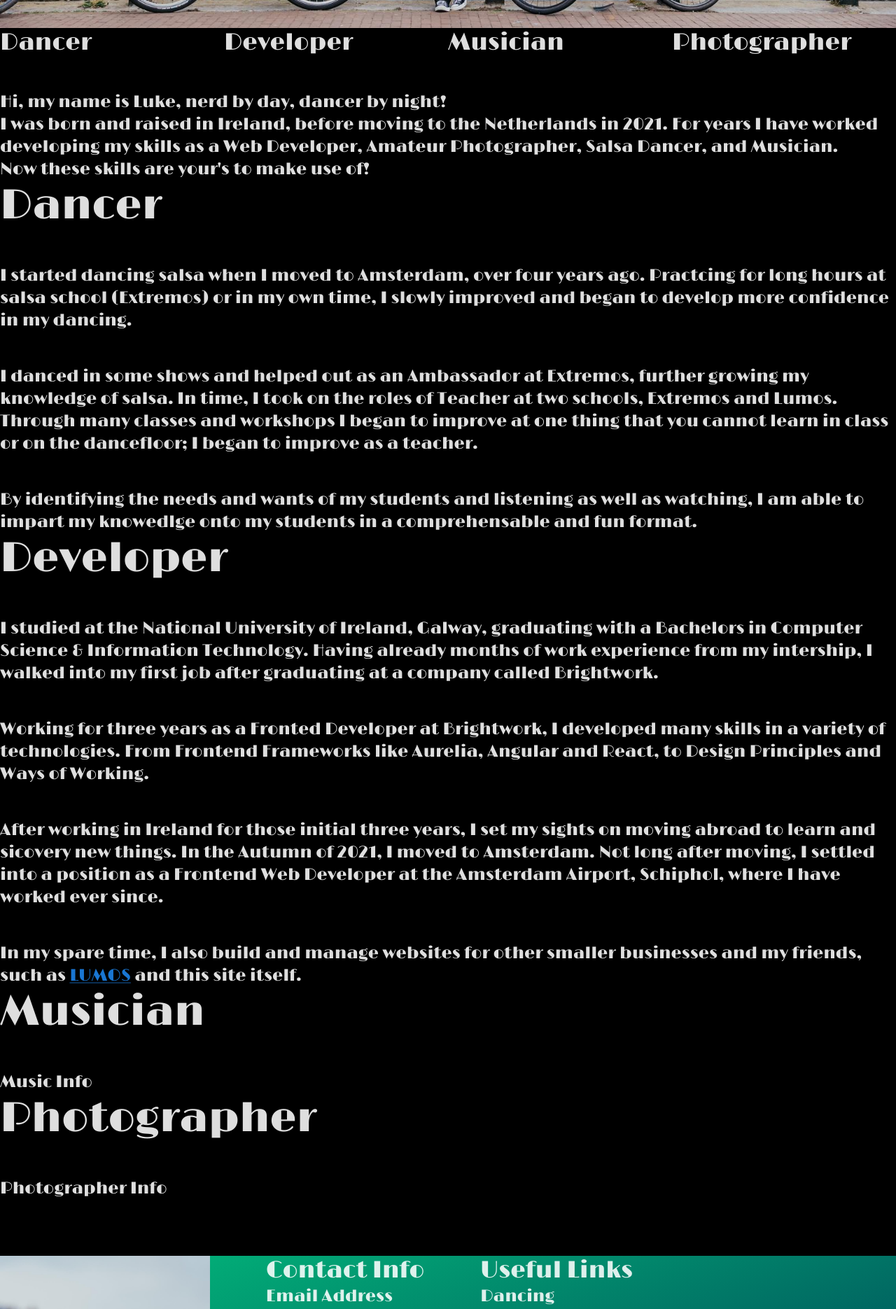
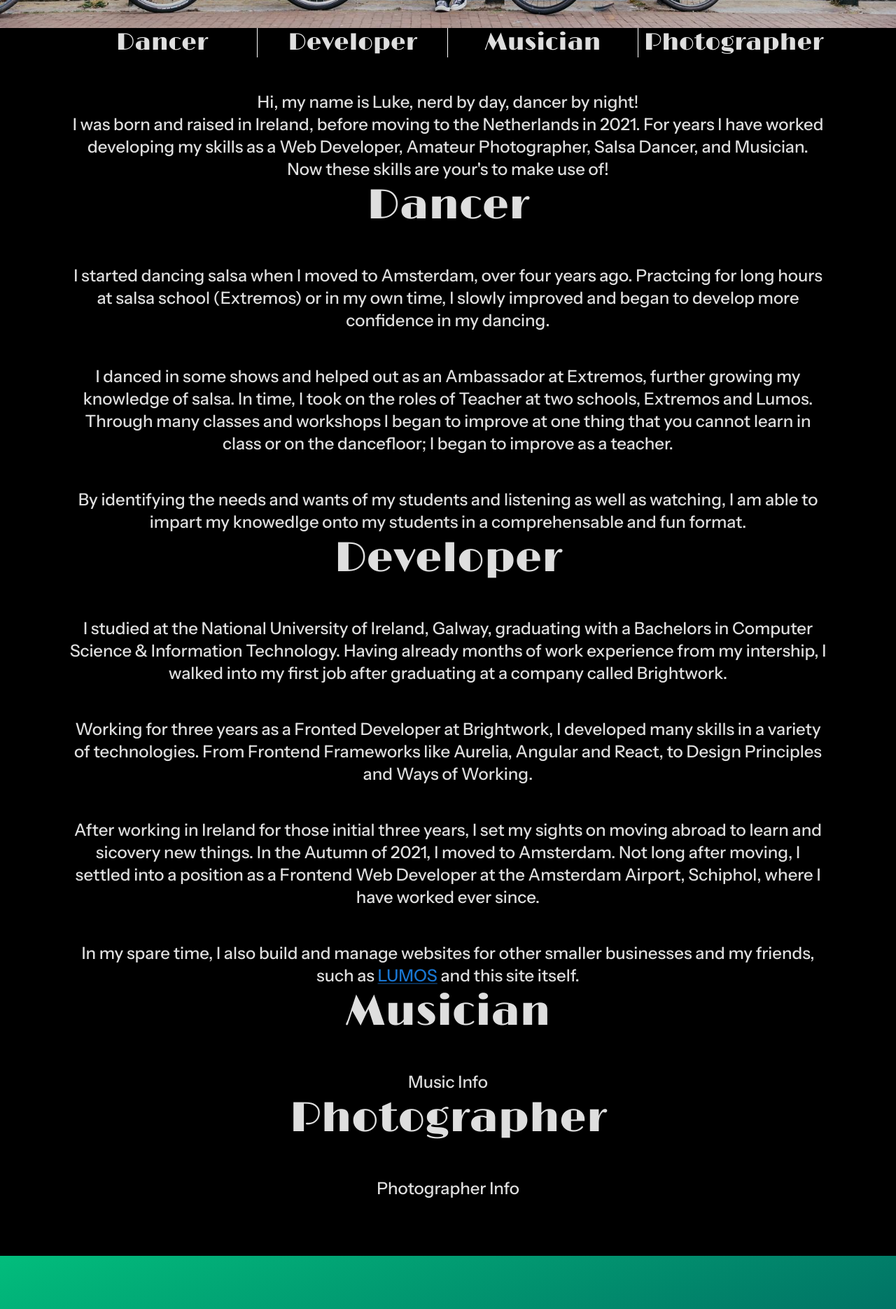
Before and after one commit to Lucobsen/lucobsen, a React (Vite) app: page / in a window 1280 px wide. Shown: the part 760-2630 px from the top of the page at 70% size. Built offline with nearby package versions, Linux system fonts and the light colour scheme.

Commit message:
fix mui breaking changes

```diff
--- a/src/App.tsx
+++ b/src/App.tsx
@@ -20,12 +20,20 @@ const App = () => {
             flexDirection: 'column',
           }}
         >
-          <Stack height="100%" alignItems="center" justifyContent="center">
+          <Stack
+            sx={{
+              height: '100%',
+              alignItems: 'center',
+              justifyContent: 'center',
+            }}
+          >
             <Typography
               variant={isSmallScreen ? 'h4' : 'h1'}
-              fontFamily="Limelight"
-              sx={{ textShadow: '1px 1px 2px black' }}
-              color="#fff"
+              sx={{
+                textShadow: '1px 1px 2px black',
+                fontFamily: 'Limelight',
+                color: '#fff',
+              }}
             >
               Luke Jacobsen
             </Typography>
@@ -34,34 +42,33 @@ const App = () => {
 
         {/* TODO: add hobbies and interests & socials */}
         <Stack
-          my={10}
-          textAlign="center"
-          spacing={6}
-          maxWidth={1200}
-          justifySelf="center"
-          width="85%"
+          sx={{
+            textAlign: 'center',
+            gap: 6,
+            justifySelf: 'center',
+            width: '85%',
+            maxWidth: 1200,
+            margin: '0 80px',
+          }}
         >
-          <Grid container rowGap={isMediumScreen ? 1 : 0}>
+          <Grid container sx={{ rowGap: isMediumScreen ? 1 : 0 }}>
             <Grid
               size={{ md: 3, sm: 6, xs: 12 }}
-              borderRight={isSmallScreen ? 0 : 1}
-              borderColor="#fff"
+              sx={{ borderRight: isSmallScreen ? 0 : 1, borderColor: '#fff' }}
             >
               <Typography variant="h4">Dancer</Typography>
             </Grid>
 
             <Grid
               size={{ md: 3, sm: 6, xs: 12 }}
-              borderRight={isMediumScreen ? 0 : 1}
-              borderColor="#fff"
+              sx={{ borderRight: isMediumScreen ? 0 : 1, borderColor: '#fff' }}
             >
               <Typography variant="h4">Developer</Typography>
             </Grid>
 
             <Grid
               size={{ md: 3, sm: 6, xs: 12 }}
-              borderRight={isSmallScreen ? 0 : 1}
-              borderColor="#fff"
+              sx={{ borderRight: isSmallScreen ? 0 : 1, borderColor: '#fff' }}
             >
               <Typography variant="h4">Musician</Typography>
             </Grid>
@@ -72,7 +79,7 @@ const App = () => {
           </Grid>
 
           {/* TODO: my past, hobbies & interests */}
-          <Typography variant="h5" fontFamily="Instrument Sans">
+          <Typography variant="h5" sx={{ fontFamily: 'Instrument Sans' }}>
             Hi, my name is Luke, nerd by day, dancer by night!<br></br>I was
             born and raised in Ireland, before moving to the Netherlands in
             2021. For years I have worked developing my skills as a Web
@@ -83,23 +90,25 @@ const App = () => {
 
         {/* TODO: add dancing videos, pictures, more info about schools I teach at, private class info, testimonials */}
         <Stack
-          my={10}
-          textAlign="center"
-          spacing={6}
-          maxWidth={1200}
-          justifySelf="center"
-          width="85%"
+          sx={{
+            textAlign: 'center',
+            gap: 6,
+            justifySelf: 'center',
+            width: '85%',
+            maxWidth: 1200,
+            margin: '0 80px',
+          }}
         >
           <Typography variant="h2">Dancer</Typography>
 
-          <Typography variant="h5" fontFamily="Instrument Sans">
+          <Typography variant="h5" sx={{ fontFamily: 'Instrument Sans' }}>
             I started dancing salsa when I moved to Amsterdam, over four years
             ago. Practcing for long hours at salsa school (Extremos) or in my
             own time, I slowly improved and began to develop more confidence in
             my dancing.
           </Typography>
 
-          <Typography variant="h5" fontFamily="Instrument Sans">
+          <Typography variant="h5" sx={{ fontFamily: 'Instrument Sans' }}>
             I danced in some shows and helped out as an Ambassador at Extremos,
             further growing my knowledge of salsa. In time, I took on the roles
             of Teacher at two schools, Extremos and Lumos. Through many classes
@@ -107,7 +116,7 @@ const App = () => {
             in class or on the dancefloor; I began to improve as a teacher.
           </Typography>
 
-          <Typography variant="h5" fontFamily="Instrument Sans">
+          <Typography variant="h5" sx={{ fontFamily: 'Instrument Sans' }}>
             By identifying the needs and wants of my students and listening as
             well as watching, I am able to impart my knowedlge onto my students
             in a comprehensable and fun format.
@@ -116,30 +125,32 @@ const App = () => {
 
         {/* TODO: add personal projects and work projects */}
         <Stack
-          my={10}
-          textAlign="center"
-          spacing={6}
-          maxWidth={1200}
-          justifySelf="center"
-          width="85%"
+          sx={{
+            textAlign: 'center',
+            gap: 6,
+            justifySelf: 'center',
+            width: '85%',
+            maxWidth: 1200,
+            margin: '0 80px',
+          }}
         >
           <Typography variant="h2">Developer</Typography>
 
-          <Typography variant="h5" fontFamily="Instrument Sans">
+          <Typography variant="h5" sx={{ fontFamily: 'Instrument Sans' }}>
             I studied at the National University of Ireland, Galway, graduating
             with a Bachelors in Computer Science & Information Technology.
             Having already months of work experience from my intership, I walked
             into my first job after graduating at a company called Brightwork.
           </Typography>
 
-          <Typography variant="h5" fontFamily="Instrument Sans">
+          <Typography variant="h5" sx={{ fontFamily: 'Instrument Sans' }}>
             Working for three years as a Fronted Developer at Brightwork, I
             developed many skills in a variety of technologies. From Frontend
             Frameworks like Aurelia, Angular and React, to Design Principles and
             Ways of Working.
           </Typography>
 
-          <Typography variant="h5" fontFamily="Instrument Sans">
+          <Typography variant="h5" sx={{ fontFamily: 'Instrument Sans' }}>
             After working in Ireland for those initial three years, I set my
             sights on moving abroad to learn and sicovery new things. In the
             Autumn of 2021, I moved to Amsterdam. Not long after moving, I
@@ -147,7 +158,7 @@ const App = () => {
             Airport, Schiphol, where I have worked ever since.
           </Typography>
 
-          <Typography variant="h5" fontFamily="Instrument Sans">
+          <Typography variant="h5" sx={{ fontFamily: 'Instrument Sans' }}>
             In my spare time, I also build and manage websites for other smaller
             businesses and my friends, such as{' '}
             {<Link href="https://www.lumoslatin.nl/">LUMOS</Link>} and this site
@@ -157,32 +168,36 @@ const App = () => {
 
         {/* TODO: Links to my music, photos of me performing, guitar lessons, instruments I can play, testimonials */}
         <Stack
-          my={10}
-          textAlign="center"
-          spacing={6}
-          maxWidth={1200}
-          justifySelf="center"
-          width="85%"
+          sx={{
+            textAlign: 'center',
+            gap: 6,
+            justifySelf: 'center',
+            width: '85%',
+            maxWidth: 1200,
+            margin: '0 80px',
+          }}
         >
           <Typography variant="h2">Musician</Typography>
 
-          <Typography variant="h5" fontFamily="Instrument Sans">
+          <Typography variant="h5" sx={{ fontFamily: 'Instrument Sans' }}>
             Music Info
           </Typography>
         </Stack>
 
         {/* TODO: Photo albums */}
         <Stack
-          my={10}
-          textAlign="center"
-          spacing={6}
-          maxWidth={1200}
-          justifySelf="center"
-          width="85%"
+          sx={{
+            textAlign: 'center',
+            gap: 6,
+            justifySelf: 'center',
+            width: '85%',
+            maxWidth: 1200,
+            margin: '0 80px',
+          }}
         >
           <Typography variant="h2">Photographer</Typography>
 
-          <Typography variant="h5" fontFamily="Instrument Sans">
+          <Typography variant="h5" sx={{ fontFamily: 'Instrument Sans' }}>
             Photographer Info
           </Typography>
         </Stack>
@@ -190,17 +205,17 @@ const App = () => {
 
       <footer>
         <Stack
-          position="sticky"
-          bottom={0}
-          left={0}
-          height="fit-content"
           sx={{
             background: 'linear-gradient(340deg, #002A4F 0%, #02BD7C 100%)',
+            padding: ({ spacing }) => spacing(isSmallScreen ? 5 : 10),
+            gap: ({ spacing }) => spacing(isSmallScreen ? 6 : 10),
+            position: 'sticky',
+            bottom: 0,
+            left: 0,
+            height: 'fit-content',
+            justifyContent: 'center',
           }}
-          padding={({ spacing }) => spacing(isSmallScreen ? 5 : 10)}
           direction={isSmallScreen ? 'column' : 'row'}
-          spacing={isSmallScreen ? 6 : 10}
-          justifyContent="center"
         >
           <Box
             component="img"
@@ -211,26 +226,26 @@ const App = () => {
 
           <Stack>
             <Typography variant="h4">Contact Info</Typography>
-            <Typography variant="h5" fontFamily="Instrument Sans">
+            <Typography variant="h5" sx={{ fontFamily: 'Instrument Sans' }}>
               Email Address
             </Typography>
-            <Typography variant="h5" fontFamily="Instrument Sans">
+            <Typography variant="h5" sx={{ fontFamily: 'Instrument Sans' }}>
               Instagram
             </Typography>
           </Stack>
 
           <Stack>
             <Typography variant="h4">Useful Links</Typography>
-            <Typography variant="h5" fontFamily="Instrument Sans">
+            <Typography variant="h5" sx={{ fontFamily: 'Instrument Sans' }}>
               Dancing
             </Typography>
-            <Typography variant="h5" fontFamily="Instrument Sans">
+            <Typography variant="h5" sx={{ fontFamily: 'Instrument Sans' }}>
               Music
             </Typography>
-            <Typography variant="h5" fontFamily="Instrument Sans">
+            <Typography variant="h5" sx={{ fontFamily: 'Instrument Sans' }}>
               Photography
             </Typography>
-            <Typography variant="h5" fontFamily="Instrument Sans">
+            <Typography variant="h5" sx={{ fontFamily: 'Instrument Sans' }}>
               Web Development
             </Typography>
           </Stack>
```
